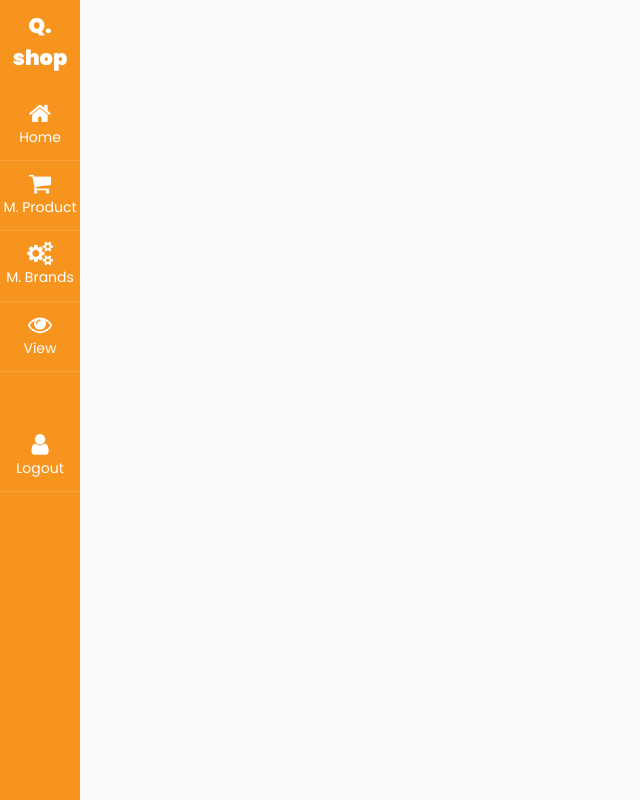
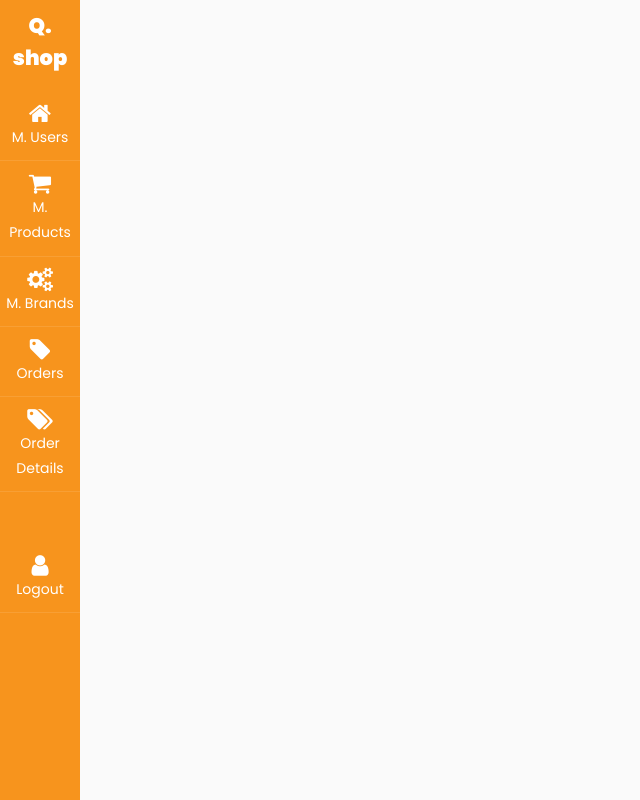
Before and after one commit to 1gitboss/quickshop, a PHP site: page /view/sidebar.php in a window 1280 px wide. Shown: the whole page, without its empty margins (0-640 px from the left). Run offline with PHP 8.4, Linux system fonts and the light colour scheme.

Commit message:
Update sidebar.php

```diff
--- a/view/sidebar.php
+++ b/view/sidebar.php
@@ -19,18 +19,21 @@
 
 	<ul class="list-unstyled components mb-5">
           <li class="active">
-            <a href="#"><span class="fa fa-home"></span> Home</a>
+            <a href="#"><span class="fa fa-home"></span> M. Users</a>
           </li>
           <li>
-            <a href="product_page.php"><span class="fa fa-shopping-cart"></span> M. Product</a>
+            <a href="product_page.php"><span class="fa fa-shopping-cart"></span> M. Products</a>
           </li>
           <li>
             <a href="manage_brand.php"><span class="fa fa-cogs"></span> M. Brands</a>
           </li>
 
-	  <li>
-            <a href="view_products.php"><span class="fa fa-eye"></span> View</a>
+        <li>
+            <a  href="view_orders.php"><span class="fa fa-tag"></span>Orders</a>
           </li>
+        <li>
+            <a href="view_order_details.php"><span class="fa fa-tags"></span>Order Details</a>
+        </li>
 
           <br/><br/>
           <li>
```
